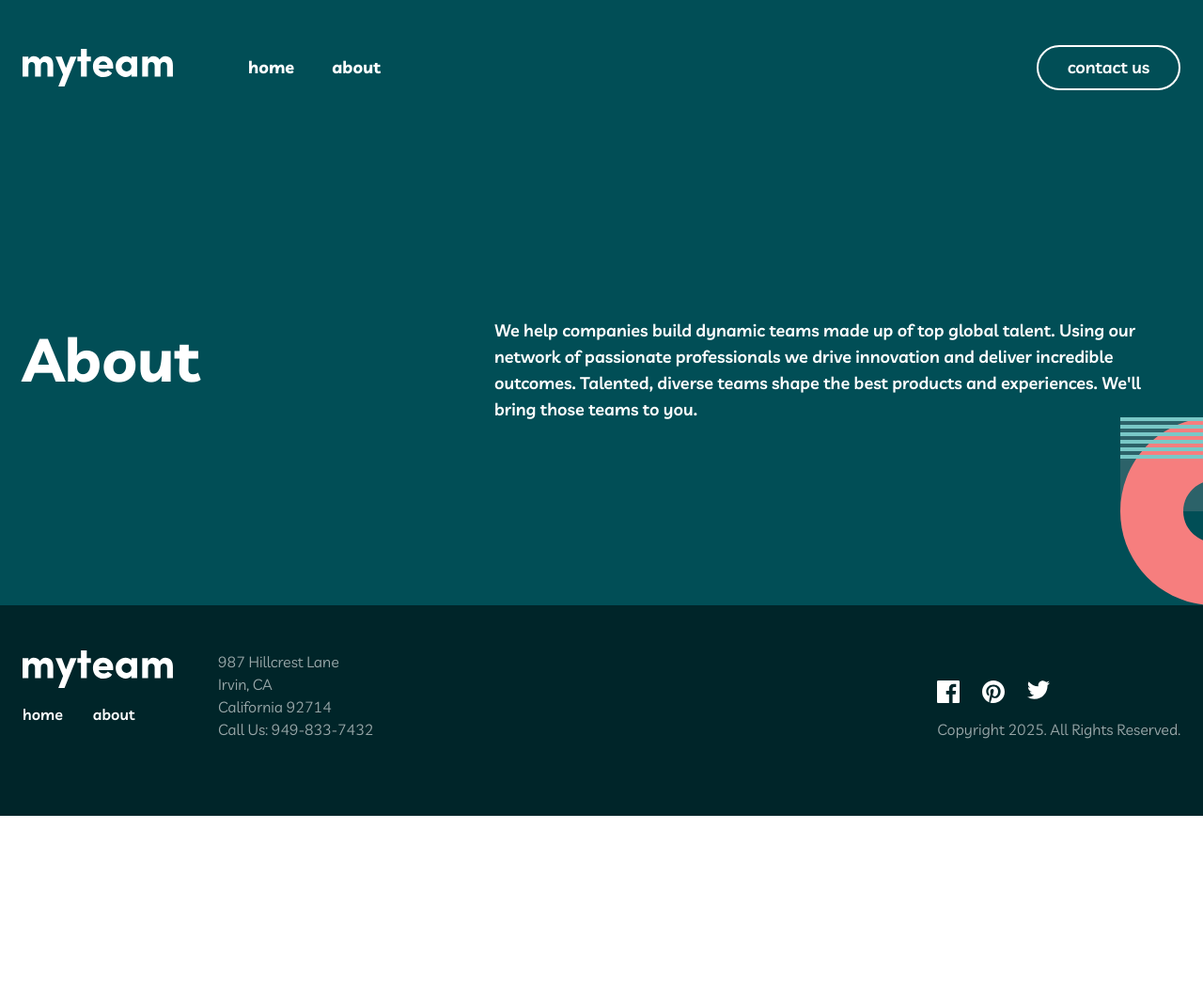
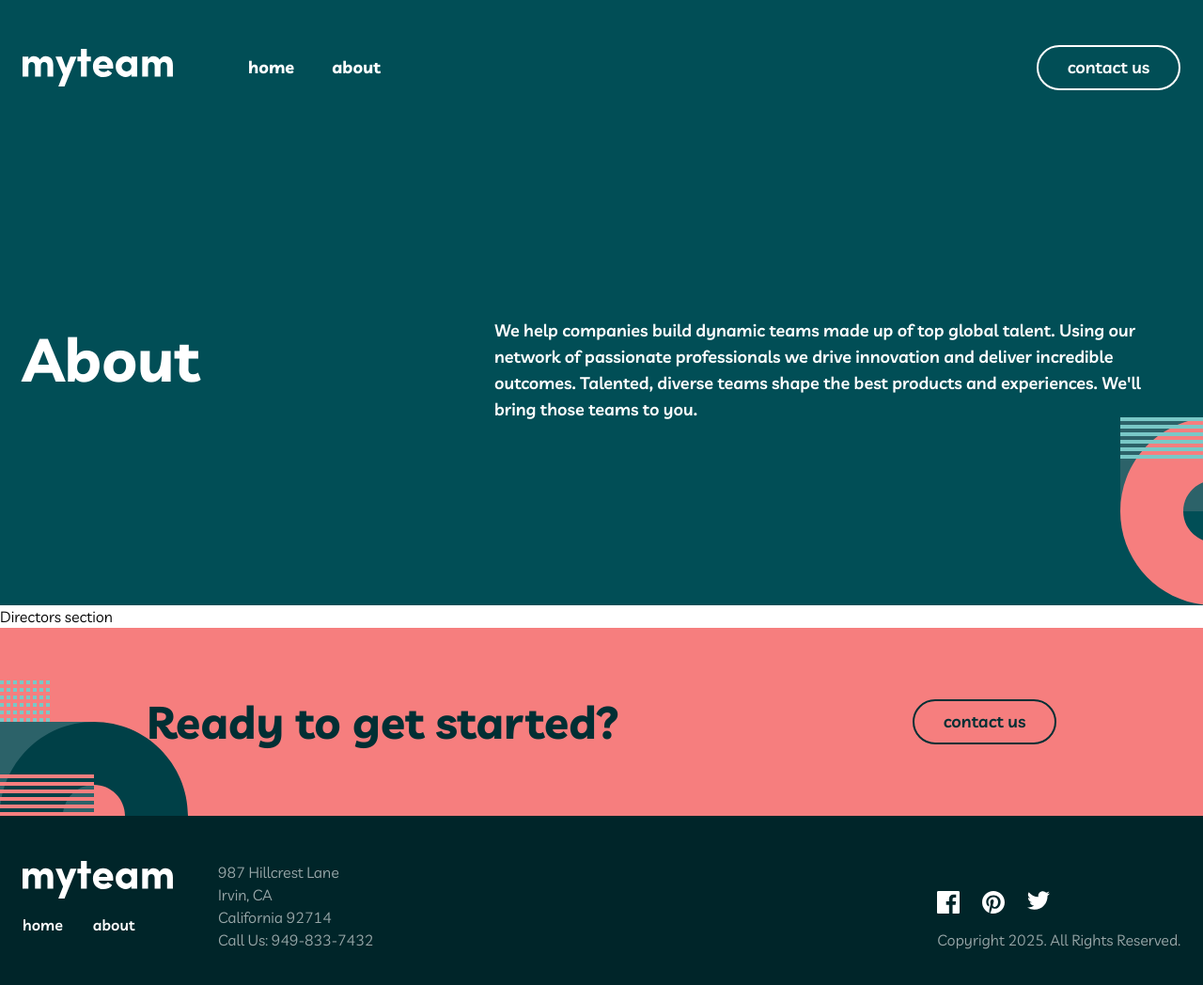
Before and after one commit to Damjan15/myteam, a website: page about.html in a window 1280 px wide. Shown: the whole page at 94% size. Before the commit the page ends 868 px from the top, so only its background shows below. Drawn offline with Linux system fonts and the light colour scheme.

Commit message:
feat: CTA section added in the About page

```diff
--- a/about.html
+++ b/about.html
@@ -90,6 +90,27 @@
         </div>
     </main>
 
+    <!-- Directors -->
+    <section>
+        <h3>Directors section</h3>
+    </section>
+
+    <!-- CTA -->
+    <section class="bg-light-coral h-[300px] md:h-[200px] relative">
+        <div class="section-container h-full">
+            <div
+                class="flex flex-col items-center justify-center h-full space-y-6 xl:flex-row xl:space-y-0 xl:justify-around">
+                <h3 class="h2 text-state-green">Ready to get started?</h3>
+
+                <a href="#" class="btn btn-primary dark">Contact Us</a>
+            </div>
+
+            <div>
+                <img src="assets/bg-pattern-home-6-about-5.svg" alt="home-pattern-6" class="absolute bottom-0 left-0">
+            </div>
+        </div>
+    </section>
+
     <!-- Footer -->
     <footer class="bg-dark-green py-12 px-6">
         <div class="section-container flex flex-col items-center justify-between space-y-8 md:flex-row md:text-center ">
```
